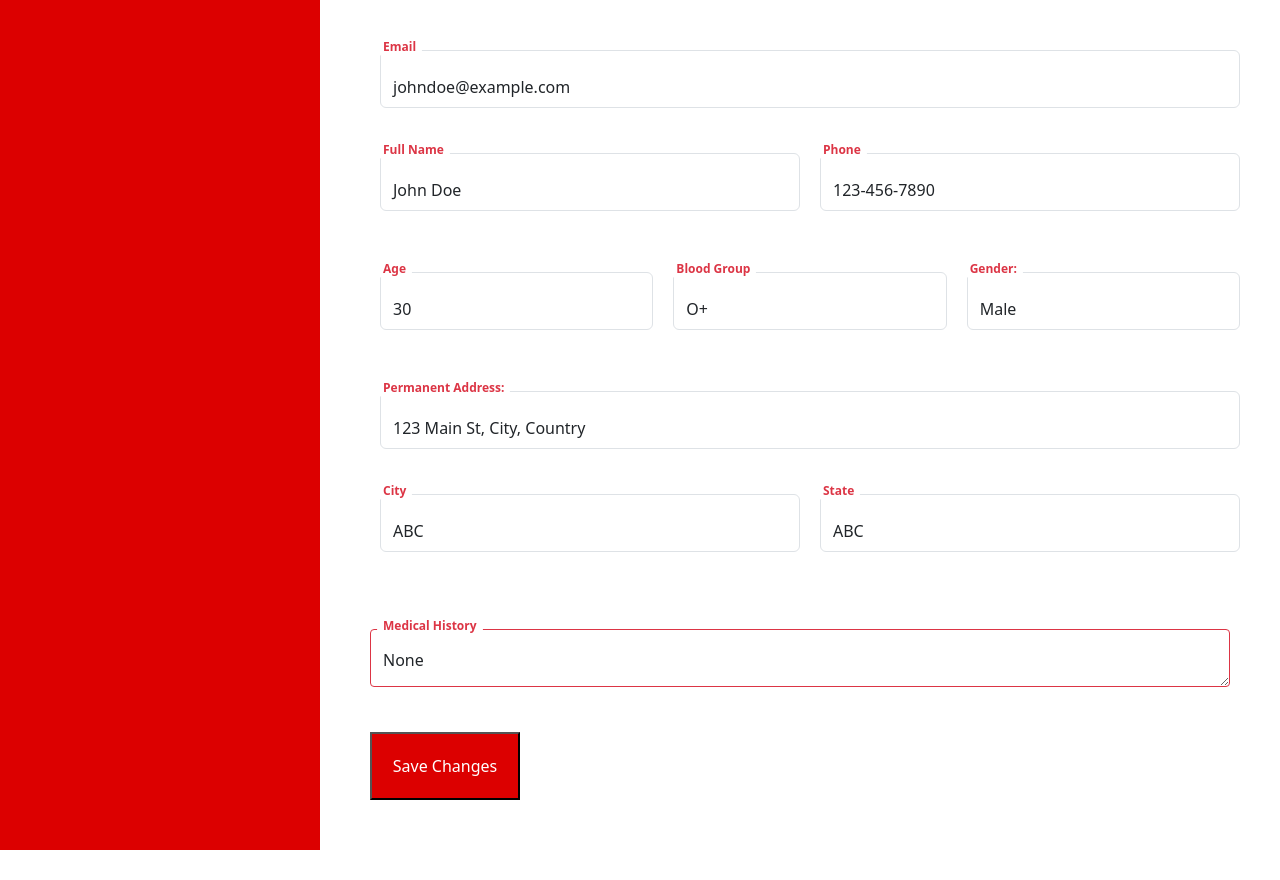
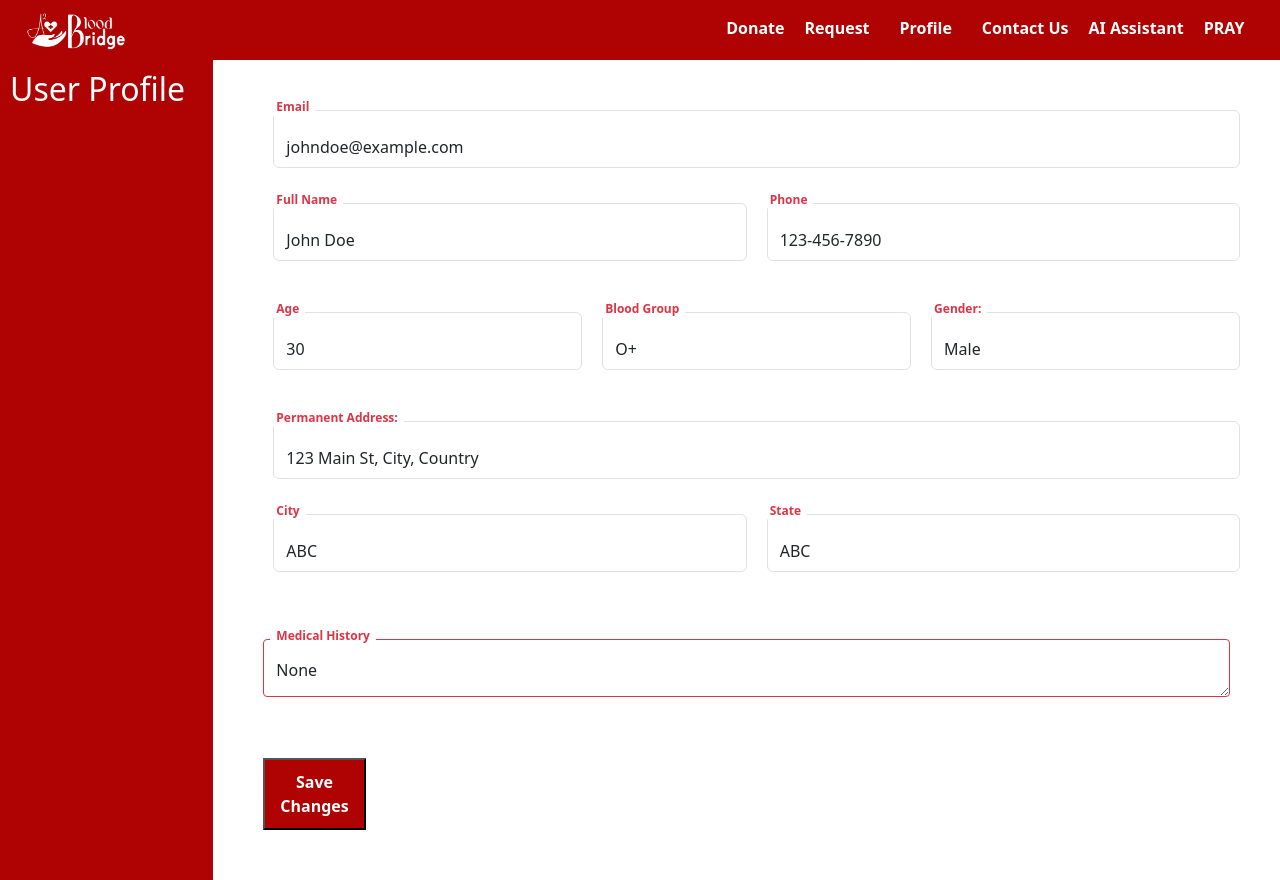
Before and after one commit to rsaggar27/A2O-Blood-Bridge, a plain HTML site: page Frontend/html/profile.html in a window 1280 px wide. Before the commit the page ends 850 px from the top, so only its background shows below. Drawn offline with nearby package versions, Linux system fonts and the light colour scheme.

Commit message:
profile page and navbar updated

```diff
--- a/Frontend/css/profile.css
+++ b/Frontend/css/profile.css
@@ -3,6 +3,11 @@ body {
     background-color: #d7d6d6;
     margin: 0;
     padding: 0;
+    box-sizing: border-box;
+    overflow-x: hidden;
+}
+::-webkit-scrollbar{
+    width: 0px;
 }
 h2{
     /* font-size: 4rem; */
@@ -13,6 +18,8 @@ h2{
     font-weight: bolder;
 
 }
+
+
 /* .container {
     background-color: #FFDB89;
     max-width: 1000px;
@@ -29,9 +36,18 @@ h2{
     gap: 20px;
     margin: 90px;
 } */
+a{
+    color: #fff;
+}
+#heading{
+    color: #fff;
+    margin: 5px;
+    height: auto;
+    padding: 5px;
+}
 .grid-container-outer{
     display: grid;
-    grid-template-columns: 1fr 3fr;
+    grid-template-columns: 1fr 5fr;
     grid-template-rows: auto;
     height: 100vh;
     /* background-color: #DC0000; */
@@ -42,27 +58,30 @@ h2{
     grid-template-rows: auto;
     background-color: #fff;
     padding: 50px;
-    gap: 20px;
+    gap: 10px;
 }
 .row-2{
     display: grid;
     grid-template-columns: 1fr 1fr;
+    grid-template-rows: 1fr;
     gap: 20px;
 }
 .row-3{
     display: grid;
     grid-template-columns: 1fr 1fr 1fr;
     gap: 20px;
+    grid-template-rows: 1fr;
 }
 .row-5{
     display: grid;
     grid-template-columns: 1fr 1fr;
     gap: 20px;
+    grid-template-rows: 1fr;
 }
 .left-solid
 {
     grid-column: 1;
-    background-color: #DC0000;
+    background-color: #af0202;
 }
 /* .profile-photo {
     grid-column: 2;
@@ -109,10 +128,14 @@ h2{
     margin-left: 10px;
 }
 #saveChanges{
-    background-color: #DC0000;
-    color: white;
-    padding: 20px;
-    width: 150px;
+    margin: 2vw 2vw 0 0;
+    /* border: 3px solid #ffffff; */
+    padding: 10px;
+    color: #ffffff;
+    width: 8vw;
+    text-align: center;
+    font-weight: 600;
+    background-color: #af0202;
 }
 .form-floating {
     position: relative;
@@ -159,3 +182,49 @@ h2{
     font-size: .75rem;
     color: #dc3545;
 }
+
+.navbar{
+    width: 100vw;
+    height: 60px;
+    background-color: #af0202;
+    color: white;
+    display: flex;
+    flex-wrap: wrap;
+    align-items: center;
+    justify-content:space-around;
+    /* padding: 0 2vw;  */
+}
+.navLeft{
+    margin-left: 0vw;
+    display: flex;
+    justify-content: flex-start; /* Align items to the left */
+    padding-left: 2vw; /* Adjust left padding */
+    font-weight: bold;
+}
+.navRight{
+    display: flex;
+    flex-wrap: wrap;
+    font-weight: bold;
+    justify-content: center;
+    justify-items: center;
+    padding-right: 2vw; /* Adjust right padding */
+}
+.button1{
+    margin-top: 8px;
+    margin-inline: 10px;
+    color: white;
+    text-decoration: none;
+}
+/* #navCenter{
+    width: 10vw;
+    height: 5vh;
+} */
+#navLogo{
+    flex-wrap: wrap;
+    align-items: center;
+    height: 40px;
+}
+/* #navLeft p,
+#navRight p {
+    margin-right: 1rem;
+} */
--- a/Frontend/html/profile.html
+++ b/Frontend/html/profile.html
@@ -5,7 +5,7 @@
     <meta name="viewport" content="width=device-width, initial-scale=1.0">
     <title>User Profile</title>
     <link rel="stylesheet" href="../css/profile.css">
-    <!-- <link rel="stylesheet" href="../css/style.css"> -->
+    <!-- <link rel="stylesheet" href="../css/landing.css"> -->
     <link href="https://cdn.jsdelivr.net/npm/bootstrap@5.3.3/dist/css/bootstrap.min.css" rel="stylesheet" integrity="sha384-QWTKZyjpPEjISv5WaRU9OFeRpok6YctnYmDr5pNlyT2bRjXh0JMhjY6hW+ALEwIH" crossorigin="anonymous">
 </head>
 <body>
@@ -36,10 +36,43 @@
         </div>
     </div> -->
 
-
+    <!-- <div class="navbar">
+        <div id="navCenter">
+            <img id="navLogo" src="../Assets/white_logo.png"/>
+        </div>
+        <div id="navLeft">
+            <p class="button">Donate</p>
+            <p class="button">Request</p>
+            <p class="button"><a href="../html/profile.html">Profile</a></p>
+        </div>
+        <div id="navRight">
+            <p class="button">Contact Us</p>
+            <p class="button">AI Assistant</p>
+            <p class="button">PRAY</p>
+        </div>
+    </div> -->
     <!-- grid area start -->
+    <div class="navbar">
+        <div class="navLeft">
+            <img id="navLogo" src="../Assets/white_logo.png"/>
+        </div>
+        <div class="navRight">
+            <p class="button1">Donate</p>
+            <p class="button1">Request</p>
+            <p class="button1"><a class="button1" href="../html/profile.html">Profile</a></p>
+            <p class="button1">Contact Us</p>
+            <p class="button1">AI Assistant</p>
+            <p class="button1">PRAY</p>
+        </div>
+    </div>
     <div class="grid-container-outer">
         <div class="left-solid">
+            <div id="heading">
+                <h2>
+                    User Profile
+                </h2>
+            </div>
+
         </div>
         <div class="grid-container-inner">
             <div class="row-1">
@@ -85,7 +118,7 @@
             </div>
             <div class="detail">
                 <form class="form-floating">
-                <span class="form-control" id="gender" >Male</span>
+                <span class="form-control" id="gender">Male</span>
                 <input type="text" id="genderInput" class="edit-input" style="display: none;">
                 <label for="gender">Gender:</label>
                 </form>
@@ -119,12 +152,12 @@
         </div>
         <div class="row-6">
             <div class="detail">
-                <!-- <label for="medicalHistoryInput" class="form-label">Medical History:</label> -->
                 <div class="form-floating">
                     <textarea class="form-control" id="medicalHistoryInput" placeholder="Medical History">None</textarea>
                     <label for="medicalHistoryInput">Medical History</label>
                 </div>
             </div>
+
         </div>
         <button id="saveChanges">Save Changes</button>
         </div>
@@ -136,7 +169,7 @@
 
     </div>
 
-    <!-- <script src="../js/profile.js"></script> -->
+    <script src="../js/profile.js"></script>
     <script src="https://cdn.jsdelivr.net/npm/bootstrap@5.3.3/dist/js/bootstrap.bundle.min.js" integrity="sha384-YvpcrYf0tY3lHB60NNkmXc5s9fDVZLESaAA55NDzOxhy9GkcIdslK1eN7N6jIeHz" crossorigin="anonymous"></script>
 </body>
 </html>
--- /dev/null
+++ b/Frontend/js/profile.js
@@ -0,0 +1,21 @@
+// JavaScript for edit functionality
+document.querySelectorAll(".detail").forEach(function(detail) {
+    var input = detail.querySelector(".edit-input");
+    var span = detail.querySelector("span");
+
+    // Click event for the detail container
+    detail.addEventListener("click", function() {
+        input.style.display = "inline-block";
+        input.value = span.textContent;
+
+        // Hide the span
+        span.style.display = "none";
+    });
+
+    // Blur event for the input field
+    input.addEventListener("blur", function() {
+        span.textContent = input.value;
+        input.style.display = "none";
+        span.style.display = "inline-block";
+    });
+});
```
Also changed, not shown: Frontend/html/landing.html (+1 -1 lines).
